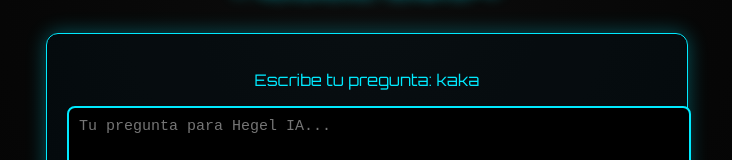
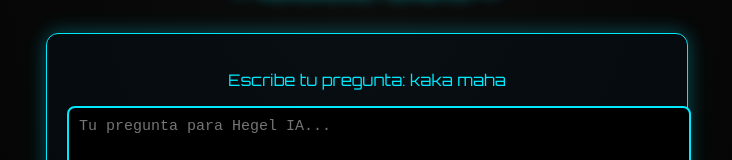
Before and after one commit to adriancorro/Hegel2052, a website: page index.html in a window 1280 px wide. Shown: the part 382-542 px from the top of the page, without its empty margins (273-1005 px from the left). Drawn offline with Linux system fonts and the light colour scheme.

Commit message:
Update index.html

```diff
--- a/index.html
+++ b/index.html
@@ -115,7 +115,7 @@
     <h1>HEGEL 2054</h1>
 
     <div class="container">
-        <p>Escribe tu pregunta: kaka </p>
+        <p>Escribe tu pregunta: kaka maha </p>
 
         <textarea id="prompt" placeholder="Tu pregunta para Hegel IA..."></textarea>
 
```
